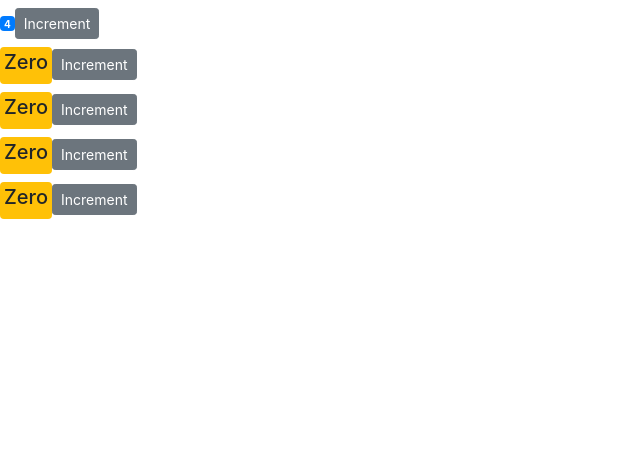
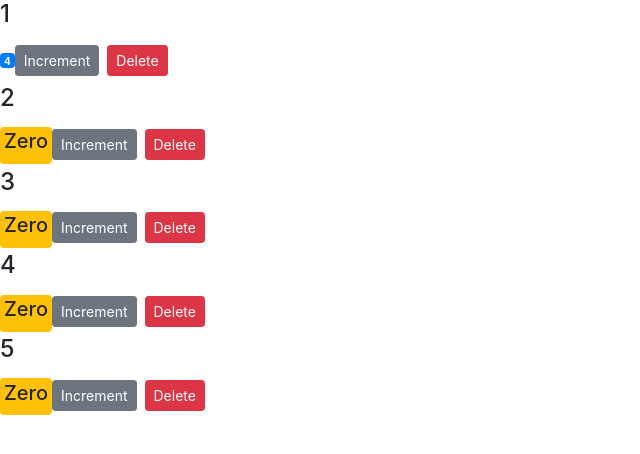
Before and after one commit to zahangirbd/reactapp, a React (Create React App) app: page / in a window 1280 px wide. Shown: the top 454 px of the page, without its empty margins (0-640 px from the left). Built offline with nearby package versions, Linux system fonts and the light colour scheme.

Commit message:
it presents how to invoke parent's event handler method from children using this.props.onDelete

```diff
--- a/src/components/counter.jsx
+++ b/src/components/counter.jsx
@@ -15,7 +15,7 @@ class Counter extends Component {
     //}
 
     handleIncrement = (product) => {
-        //console.log(product);
+        console.log(product);
         //we need to tell React that state has bee updated by a property.
         this.setState({value: this.state.value + 1});
     }
@@ -27,9 +27,11 @@ class Counter extends Component {
                 <h4>{this.props.id}</h4>
                 <span style={this.styles} className={this.getBadgeClass()}>{this.formatCount()}</span>
                 <button
-                    onClick={()=> this.handleIncrement({id:1})}
+                    onClick={()=> this.handleIncrement({param_id:1})}
                     className="btn btn-secondary btn-sm">Increment
                 </button>
+                <button className="btn btn-danger btn-sm m-2"
+                    onClick={this.props.onDelete}>Delete</button>
             </div>
         );
     }
--- a/src/components/counters.jsx
+++ b/src/components/counters.jsx
@@ -11,13 +11,17 @@ class Counters extends Component {
             {id:5, value:0},
         ]
     }
+
+    handleDelete = () =>{
+        console.log("Delete is invoked");
+    }
+
     render() {
         return (
             <div>
                 {this.state.counters.map(
                     counter =>
-                        <Counter key={counter.id} value={counter.value}>
-                            <h4>Counter # {counter.id}</h4>
+                        <Counter key={counter.id} value={counter.value} id={counter.id} onDelete={this.handleDelete}>
                         </Counter>
                 )}
             </div>
```
